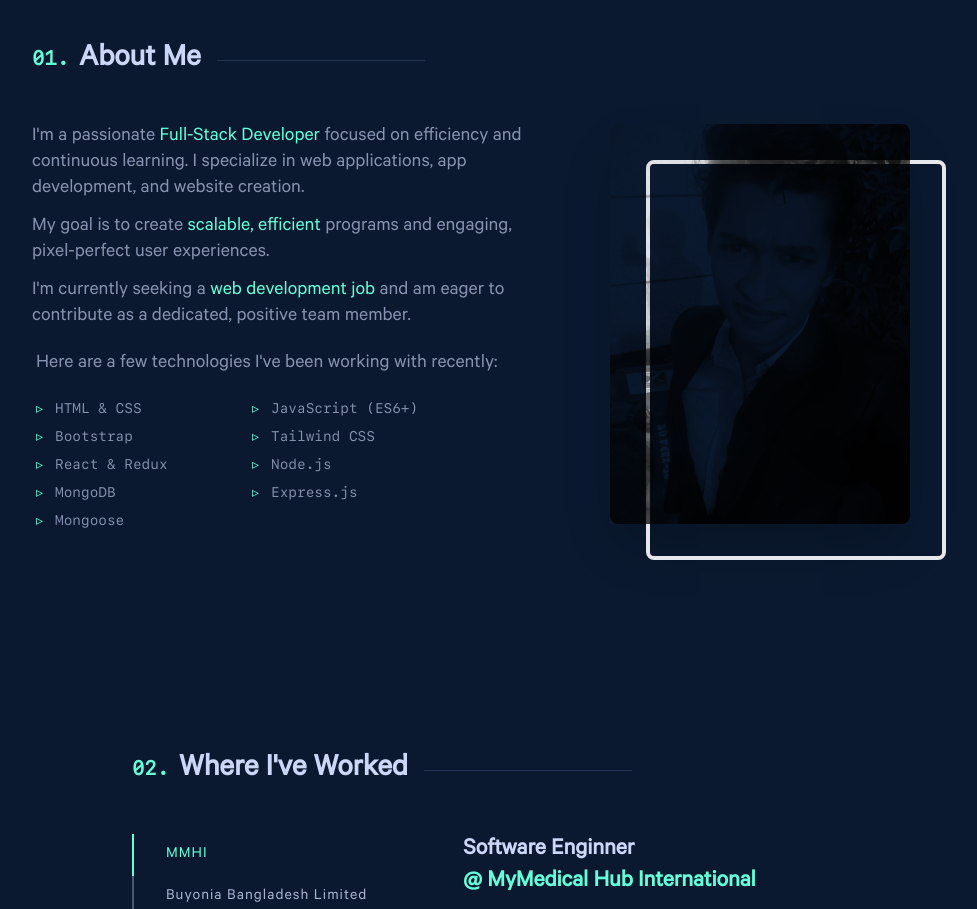
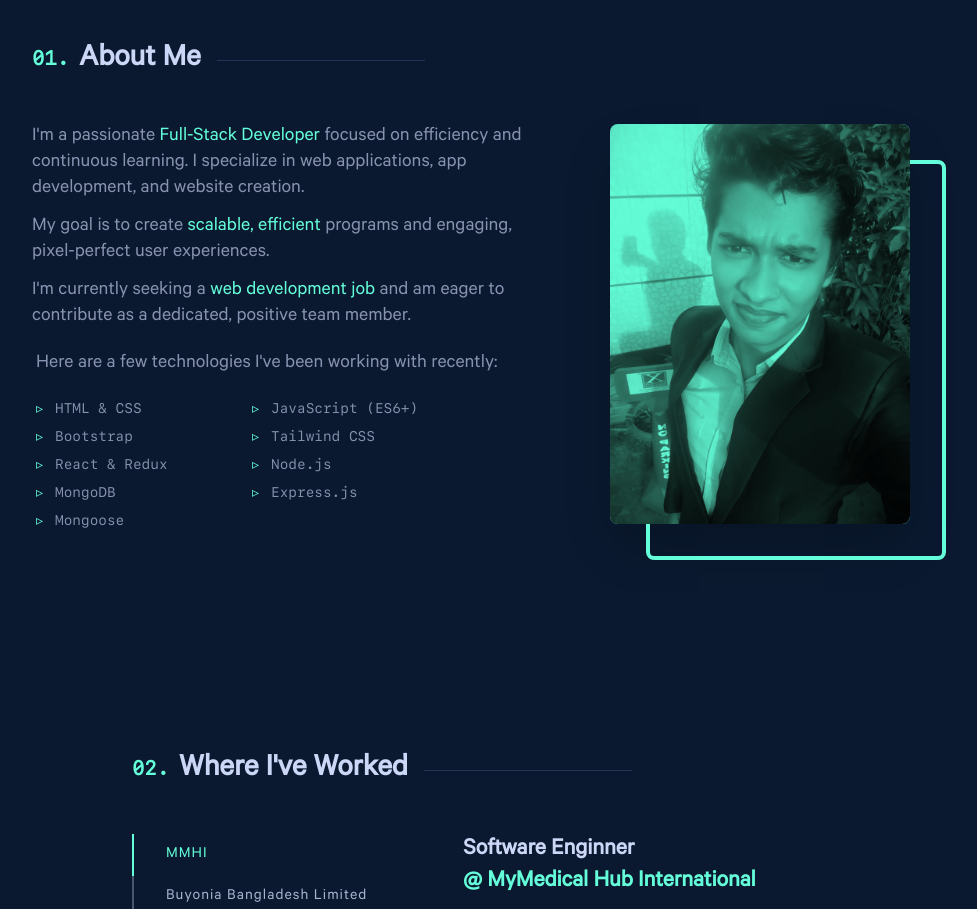
Before and after one commit to sazzad4677/myportfolio-sazzad.dev, a Next.js app: page / in a window 1280 px wide. Shown: the part 880-1789 px from the top of the page, without its empty margins (158-1135 px from the left). Built offline with nearby package versions, Linux system fonts and the light colour scheme.

Commit message:
fix: about me section photo fix

```diff
--- a/src/component/About/About.js
+++ b/src/component/About/About.js
@@ -55,12 +55,12 @@ const About = () => {
           </div>
           <div className="mx-auto max-w-[300px] ">
             <div className="group relative cursor-pointer shadow-2xl">
-              <div className="absolute top-7 left-7 z-0 h-full w-full rounded-lg border-4 border-green transition-all duration-200 ease-transition group-hover:top-6 group-hover:left-6 sm:top-9 sm:left-9"></div>
-              <div className="relative overflow-hidden rounded-lg bg-green">
+              <div className="absolute top-7 left-7 z-0 h-full w-full rounded-lg border-4 border-primary transition-all duration-200 ease-transition group-hover:top-6 group-hover:left-6 sm:top-9 sm:left-9"></div>
+              <div className="relative overflow-hidden rounded-lg bg-primary">
                 <img
                   width="500"
                   height="500"
-                  className="z-10 mix-blend-multiply grayscale filter transition-all duration-100 ease-transition  group-hover:mix-blend-normal group-hover:grayscale-0"
+                  className="z-10 mix-blend-multiply grayscale filter transition-all duration-100 ease-transition group-hover:mix-blend-normal group-hover:grayscale-0"
                   src="/images/me.webp"
                   alt=""
                 />
```
